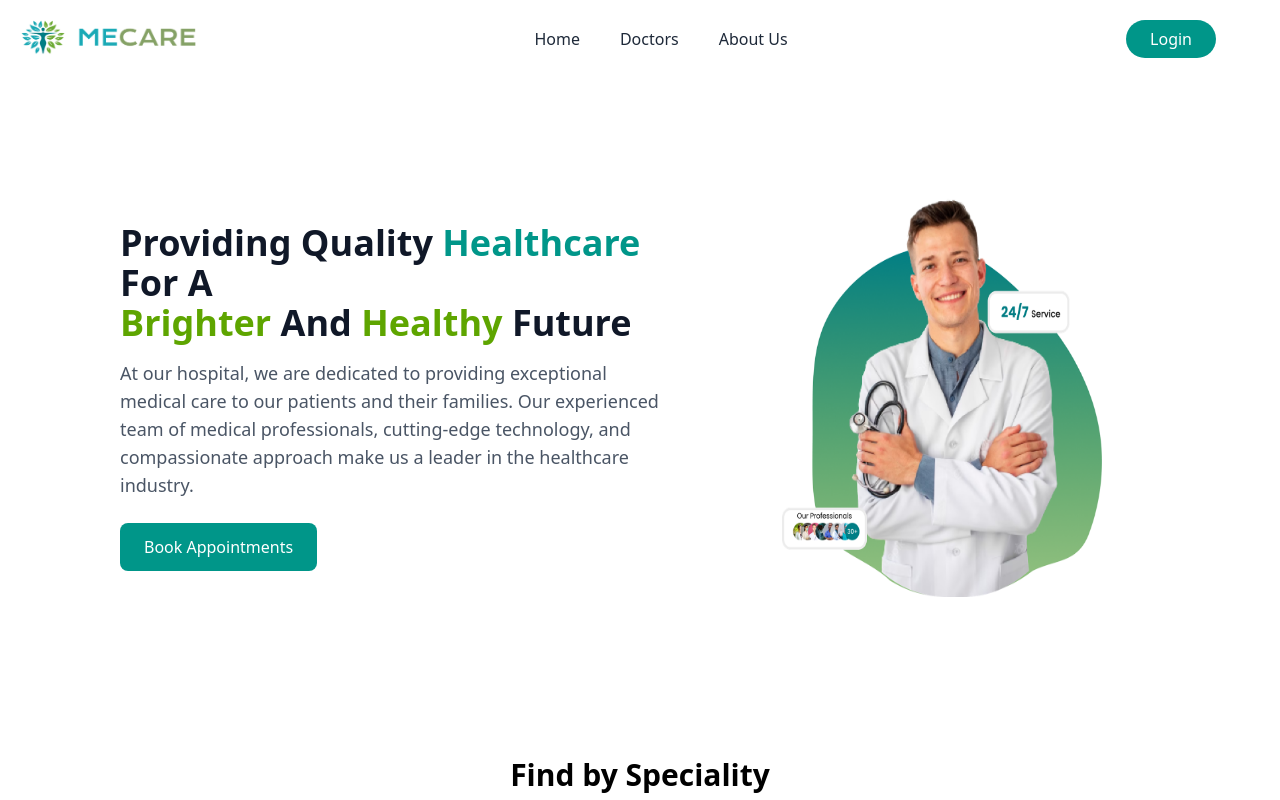
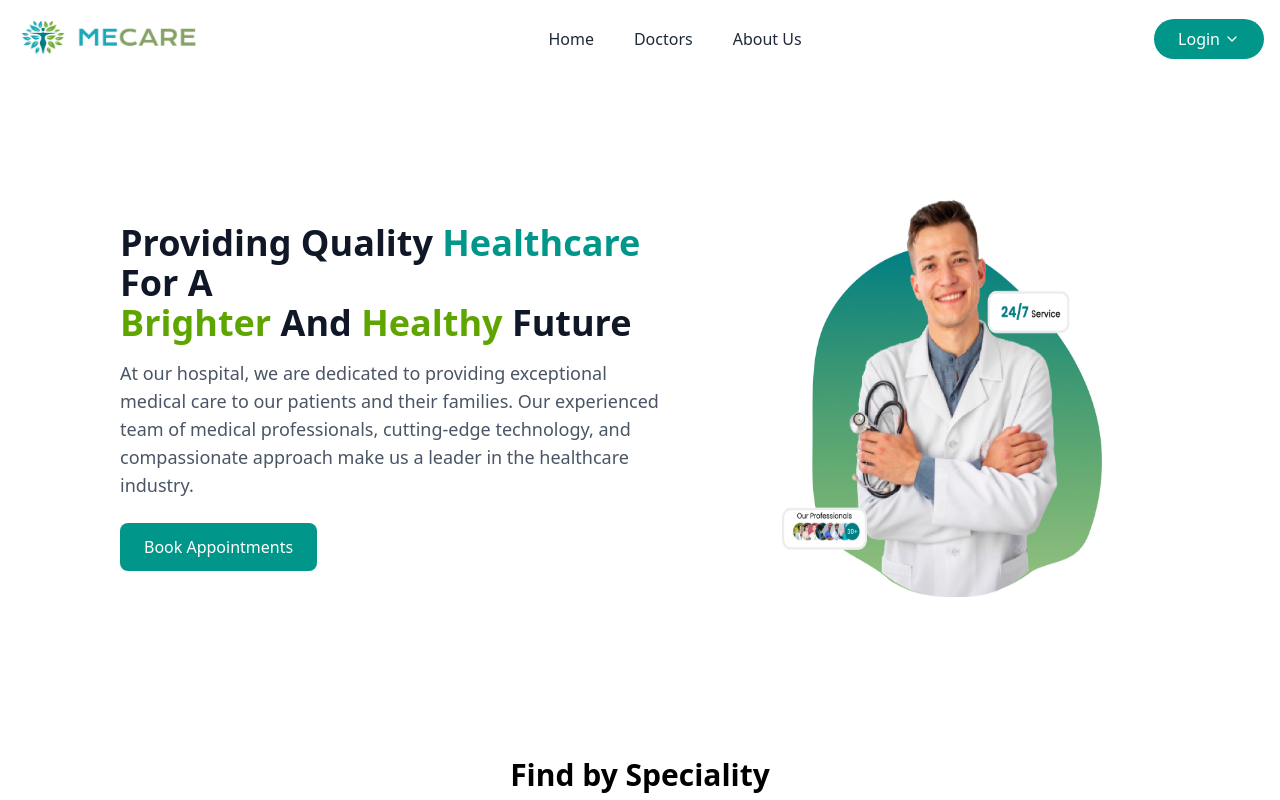
Before and after one commit to avani-21/MeCare, a Next.js app in the folder client/: page / in a window 1280 px wide. Shown: the top 800 px of the page. Built offline with nearby package versions, Linux system fonts and the light colour scheme; no server answers.

Commit message:
login fix

```diff
--- a/client/src/components/patientComponents/navbar.tsx
+++ b/client/src/components/patientComponents/navbar.tsx
@@ -3,21 +3,18 @@ import { useEffect, useState } from "react";
 import Image from "next/image";
 import Link from "next/link";
 import Logo from "../../../public/logo.png";
-import { Menu, X } from "lucide-react";
+import { Menu, X, ChevronDown, User, Stethoscope, Lock } from "lucide-react"; // Added icons
 import Cookies from "js-cookie";
 
-
-export default  function Navbar() {
+export default function Navbar() {
   const [isOpen, setIsOpen] = useState(false);
+  const [isLoginDropdownOpen, setIsLoginDropdownOpen] = useState(false);
   const [patientToken, setPatientToken] = useState<string | null>(null);
 
   useEffect(() => {
-    const cookies = Cookies.get();
-    console.log("cookies",cookies)
-    const token = cookies.patientToken || null;
+    const token = Cookies.get("patientToken") || null;
     setPatientToken(token);
   }, []);
-
 
   return (
     <nav className="bg-white shadow-md">
@@ -39,17 +36,53 @@ export default  function Navbar() {
         </div>
 
         <div className="hidden md:block">
-          { patientToken ? (
-            <Link href="/profile"  className="bg-teal-600 text-white px-6 py-2 mr-12 rounded-full hover:bg-teal-700">
+          {patientToken ? (
+            <Link
+              href="/profile"
+              className="bg-teal-600 text-white px-6 py-2 rounded-full hover:bg-teal-700"
+            >
               Profile
             </Link>
           ) : (
-            <Link
-              href="/login"
-              className="bg-teal-600 text-white px-6 py-2 mr-12 rounded-full hover:bg-teal-700"
-            >
-              Login
-            </Link>
+            <div className="relative">
+              <button
+                onClick={() => setIsLoginDropdownOpen(!isLoginDropdownOpen)}
+                className="bg-teal-600 text-white px-6 py-2 rounded-full hover:bg-teal-700 flex items-center"
+              >
+                Login <ChevronDown size={16} className="ml-1" />
+              </button>
+              {isLoginDropdownOpen && (
+                <div className="absolute right-0 mt-2 w-56 bg-white rounded-md shadow-lg z-10 border border-gray-100">
+
+                  <Link
+                    href="/login"
+                    className="flex items-center px-4 py-3 text-gray-800 hover:bg-teal-50"
+                    onClick={() => setIsLoginDropdownOpen(false)}
+                  >
+                    <User size={16} className="mr-2 text-teal-600" />
+                    <span>Login as User</span>
+                  </Link>
+
+                  <Link
+                    href="/doctor/send_otp"
+                    className="flex items-center px-4 py-3 text-gray-800 hover:bg-teal-50"
+                    onClick={() => setIsLoginDropdownOpen(false)}
+                  >
+                    <Stethoscope size={16} className="mr-2 text-teal-600" />
+                    <span>Login as Doctor</span>
+                  </Link>
+
+                  <Link
+                    href="/admin_login"
+                    className="flex items-center px-4 py-3 text-gray-800 hover:bg-teal-50 rounded-b-md"
+                    onClick={() => setIsLoginDropdownOpen(false)}
+                  >
+                    <Lock size={16} className="mr-2 text-teal-600" />
+                    <span>Admin Login</span>
+                  </Link>
+                </div>
+              )}
+            </div>
           )}
         </div>
 
```
